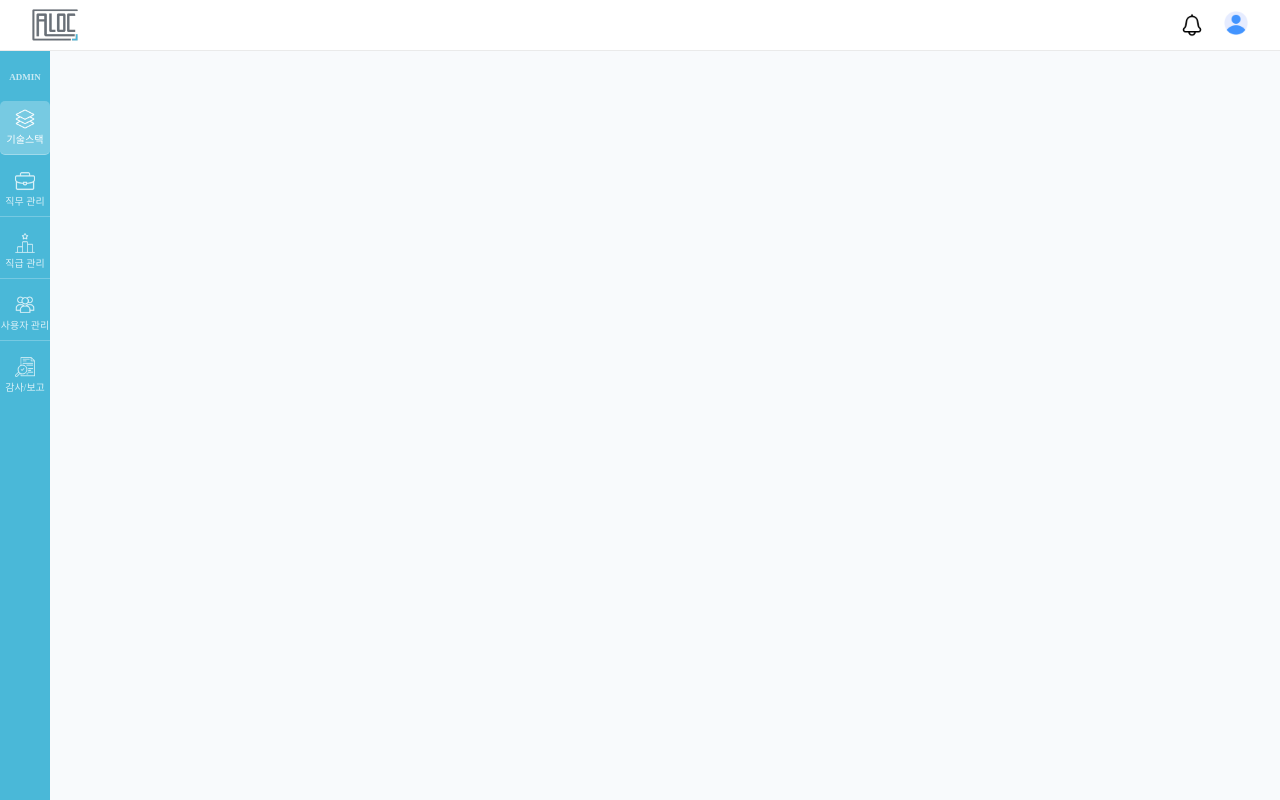
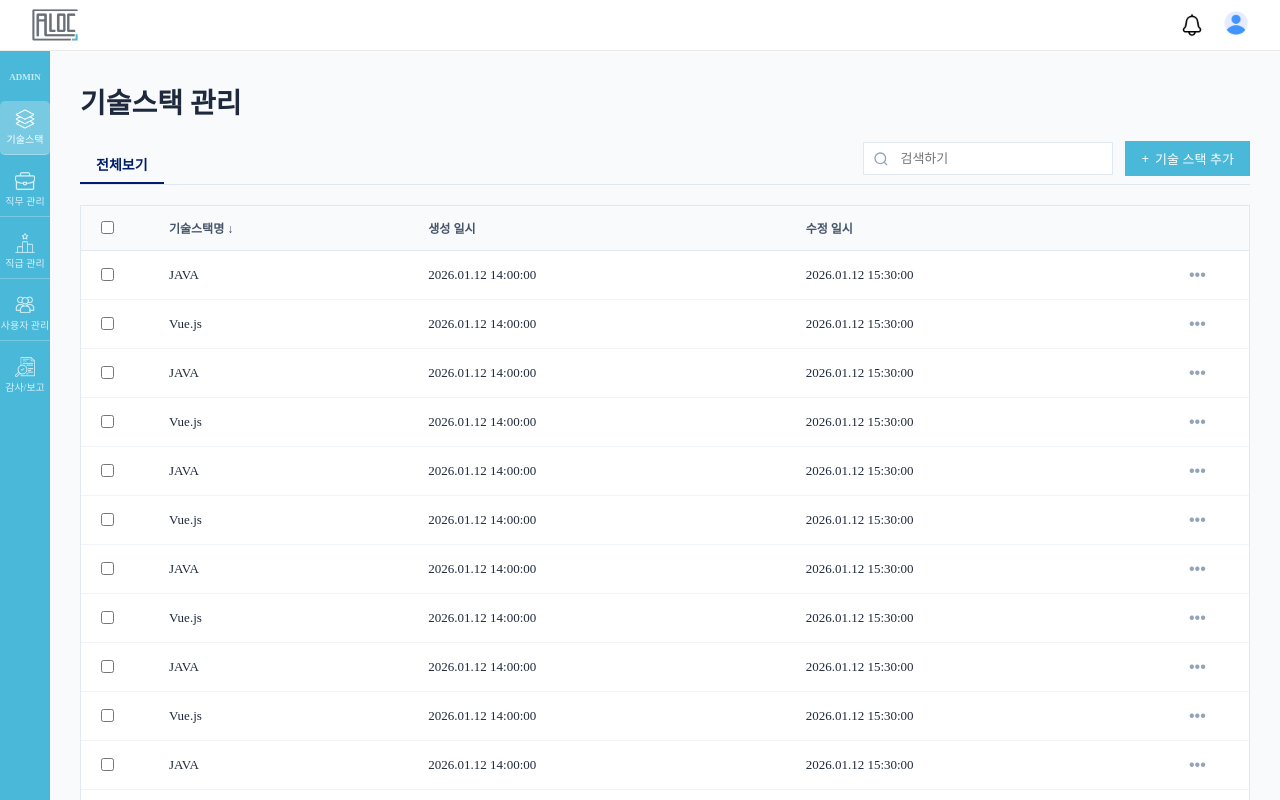
Before and after one commit to Hanwha-Moirai/Alloc-FE, a Vue app: page /admin/tech-stack in a window 1280 px wide. Built offline with nearby package versions, Linux system fonts and the light colour scheme.

Commit message:
feat : 관리자 기술스택 페이지 추가

```diff
--- a/src/layouts/AdminLayout.vue
+++ b/src/layouts/AdminLayout.vue
@@ -35,6 +35,6 @@ import AdminSidebar from '@/components/common/AdminSidebar.vue'
 .admin-content {
   flex: 1;
   overflow-y: auto;
-  padding: 40px;
+  padding: 30px;
 }
 </style>
--- a/src/pages/admin/TechStackManagement.vue
+++ b/src/pages/admin/TechStackManagement.vue
@@ -1,11 +1,325 @@
+<template>
+  <div class="admin-page-container">
+    <header class="page-header">
+      <h1 class="page-title">기술스택 관리</h1>
+    </header>
+
+    <div class="control-panel">
+      <div class="tab-group">
+        <button class="tab-item active">전체보기</button>
+      </div>
+
+      <div class="action-group">
+        <div class="search-bar">
+          <input type="text" placeholder="검색하기" v-model="searchText" />
+          <svg width="16" height="16" viewBox="0 0 24 24" fill="none" stroke="#94a3b8" stroke-width="2">
+            <circle cx="11" cy="11" r="8"></circle>
+            <line x1="21" y1="21" x2="16.65" y2="16.65"></line>
+          </svg>
+        </div>
+        <button class="add-btn">
+          <span class="plus-icon">+</span> 기술 스택 추가
+        </button>
+      </div>
+    </div>
+
+    <div class="table-wrapper">
+      <table class="admin-table">
+        <thead>
+        <tr>
+          <th width="40"><input type="checkbox" /></th>
+          <th>기술스택명 <span class="sort-icon">↓</span></th>
+          <th>생성 일시</th>
+          <th>수정 일시</th>
+          <th width="50"></th>
+        </tr>
+        </thead>
+        <tbody>
+        <tr v-for="(item, index) in techStacks" :key="index">
+          <td><input type="checkbox" /></td>
+          <td class="tech-name">{{ item.name }}</td>
+          <td class="date-text">{{ item.createdAt }}</td>
+          <td class="date-text">{{ item.updatedAt }}</td>
+          <td class="more-cell">
+            <button class="more-btn" @click.stop="openContextMenu($event, item, index)">•••</button>
+          </td>
+        </tr>
+        </tbody>
+      </table>
+    </div>
+
+    <div class="pagination">
+      <button class="p-nav">〈 Previous</button>
+      <div class="p-numbers">
+        <button class="p-num">1</button>
+        <button class="p-num active">2</button>
+        <button class="p-num">3</button>
+        <button class="p-num">4</button>
+        <button class="p-num">5</button>
+        <span class="p-dots">...</span>
+        <button class="p-num">11</button>
+      </div>
+      <button class="p-nav">Next 〉</button>
+    </div>
+
+    <div v-if="activeMenuIndex !== null" class="context-menu" :style="menuPos">
+      <ul>
+        <li @click="handleEdit(activeMenuIndex)"><span>✏️</span> 수정하기</li>
+        <li @click="handleDelete(activeMenuIndex)" class="delete"><span>🗑️</span> 삭제하기</li>
+      </ul>
+    </div>
+  </div>
+</template>
+
 <script setup lang="ts">
+import { ref } from 'vue'
 
+const searchText = ref('')
+
+// 가상 데이터
+const techStacks = ref(Array(12).fill(null).map((_, i) => ({
+  id: i,
+  name: i % 2 === 0 ? 'JAVA' : 'Vue.js',
+  createdAt: '2026.01.12 14:00:00',
+  updatedAt: '2026.01.12 15:30:00'
+})))
+
+const activeMenuIndex = ref<number | null>(null);
+const menuPos = ref({ top: '0px', left: '0px' });
+
+const openContextMenu = (event: MouseEvent, item: any, index: number) => {
+  activeMenuIndex.value = index;
+
+  menuPos.value = {
+    top: `${event.clientY + 10}px`,
+    left: `${event.clientX - 120}px`
+  };
+
+  // 바깥 클릭 시 닫기 핸들러
+  setTimeout(() => {
+    window.addEventListener('click', closeHandler);
+  }, 0);
+};
+
+const closeHandler = () => {
+  activeMenuIndex.value = null;
+  window.removeEventListener('click', closeHandler);
+};
+
+// 수정/삭제 핸들러
+const handleEdit = (index: number) => {
+  const target = techStacks.value[index];
+  alert(`${target.name} 기술스택 수정 모달을 띄웁니다.`);
+  activeMenuIndex.value = null;
+};
+
+const handleDelete = (index: number) => {
+  if (confirm('정말 삭제하시겠습니까?')) {
+    techStacks.value.splice(index, 1);
+  }
+  activeMenuIndex.value = null;
+};
 </script>
 
-<template>
+<style scoped>
+.admin-page-container {
+  display: flex;
+  flex-direction: column;
+  gap: 20px;
+}
 
-</template>
+.page-title {
+  font-size: 28px;
+  font-weight: 700;
+  color: #1e293b;
+  margin: 0;
+}
 
-<style scoped>
+/* 컨트롤 패널 스타일 */
+.control-panel {
+  display: flex;
+  justify-content: space-between;
+  align-items: flex-end;
+  border-bottom: 1px solid #e2e8f0;
+  padding-bottom: 0;
+}
 
+.tab-item {
+  padding: 10px 16px;
+  font-size: 14px;
+  font-weight: 600;
+  color: #64748b;
+  background: none;
+  border: none;
+  cursor: pointer;
+  position: relative;
+}
+
+.tab-item.active {
+  color: #001D6C;
+}
+
+.tab-item.active::after {
+  content: '';
+  position: absolute;
+  bottom: 0;
+  left: 0;
+  width: 100%;
+  height: 2px;
+  background-color: #001D6C;
+}
+
+.action-group {
+  display: flex;
+  gap: 12px;
+  margin-bottom: 8px;
+}
+
+.search-bar {
+  position: relative;
+  display: flex;
+  align-items: center;
+}
+
+.search-bar input {
+  padding: 8px 12px 8px 36px;
+  border: 1px solid #e2e8f0;
+  font-size: 13px;
+  width: 200px;
+}
+
+.search-bar svg {
+  position: absolute;
+  left: 10px;
+}
+
+.add-btn {
+  background-color: #4ab8d8;
+  color: white;
+  border: none;
+  padding: 8px 16px;
+  font-size: 13px;
+  cursor: pointer;
+  display: flex;
+  align-items: center;
+  gap: 6px;
+}
+
+/* 테이블 스타일 */
+.table-wrapper {
+  background: white;
+  border: 1px solid #e2e8f0;
+}
+
+.admin-table {
+  width: 100%;
+  border-collapse: collapse;
+  text-align: left;
+}
+
+.admin-table th {
+  background-color: #f8fafc;
+  padding: 12px 16px;
+  font-size: 12px;
+  font-weight: 600;
+  color: #475569;
+  border-bottom: 1px solid #e2e8f0;
+}
+
+.admin-table td {
+  padding: 14px 16px;
+  font-size: 13px;
+  color: #1e293b;
+  border-bottom: 1px solid #f1f5f9;
+}
+
+.tech-name { font-weight: 500; }
+.date-text { color: #64748b; font-size: 12px; }
+
+.more-btn {
+  background: none;
+  border: none;
+  color: #94a3b8;
+  cursor: pointer;
+  font-size: 16px;
+}
+
+.context-menu {
+  position: fixed;
+  background: white;
+  border: 1px solid #e5e7eb;
+  border-radius: 8px;
+  box-shadow: 0 4px 20px rgba(0, 0, 0, 0.15);
+  z-index: 9999;
+  width: 130px;
+  padding: 4px 0;
+  animation: fadeIn 0.1s ease-out;
+}
+
+.context-menu ul { list-style: none; margin: 0; padding: 0; }
+
+.context-menu li {
+  padding: 10px 14px;
+  font-size: 13px;
+  font-weight: 500;
+  color: #374151;
+  cursor: pointer;
+  display: flex;
+  align-items: center;
+  gap: 8px;
+}
+
+.context-menu li:hover { background-color: #f3f4f6; }
+.context-menu li.delete { color: #ef4444; }
+
+@keyframes fadeIn {
+  from { opacity: 0; transform: translateY(-5px); }
+  to { opacity: 1; transform: translateY(0); }
+}
+
+/* 페이지네이션 스타일 */
+.pagination {
+  display: flex;
+  justify-content: center;
+  align-items: center;
+  gap: 20px;
+  margin-top: 20px;
+}
+
+.p-nav {
+  background: none;
+  border: none;
+  color: #2563eb;
+  font-size: 13px;
+  font-weight: 600;
+  cursor: pointer;
+}
+
+.p-numbers {
+  display: flex;
+  gap: 4px;
+  align-items: center;
+}
+
+.p-num {
+  width: 32px;
+  height: 32px;
+  display: flex;
+  align-items: center;
+  justify-content: center;
+  border: none;
+  background: none;
+  font-size: 13px;
+  color: #64748b;
+  cursor: pointer;
+  border-radius: 4px;
+}
+
+.p-num.active {
+  background-color: #bfdbfe;
+  color: #2563eb;
+  font-weight: 700;
+}
+
+.p-dots { color: #94a3b8; padding: 0 4px; }
 </style>
```
